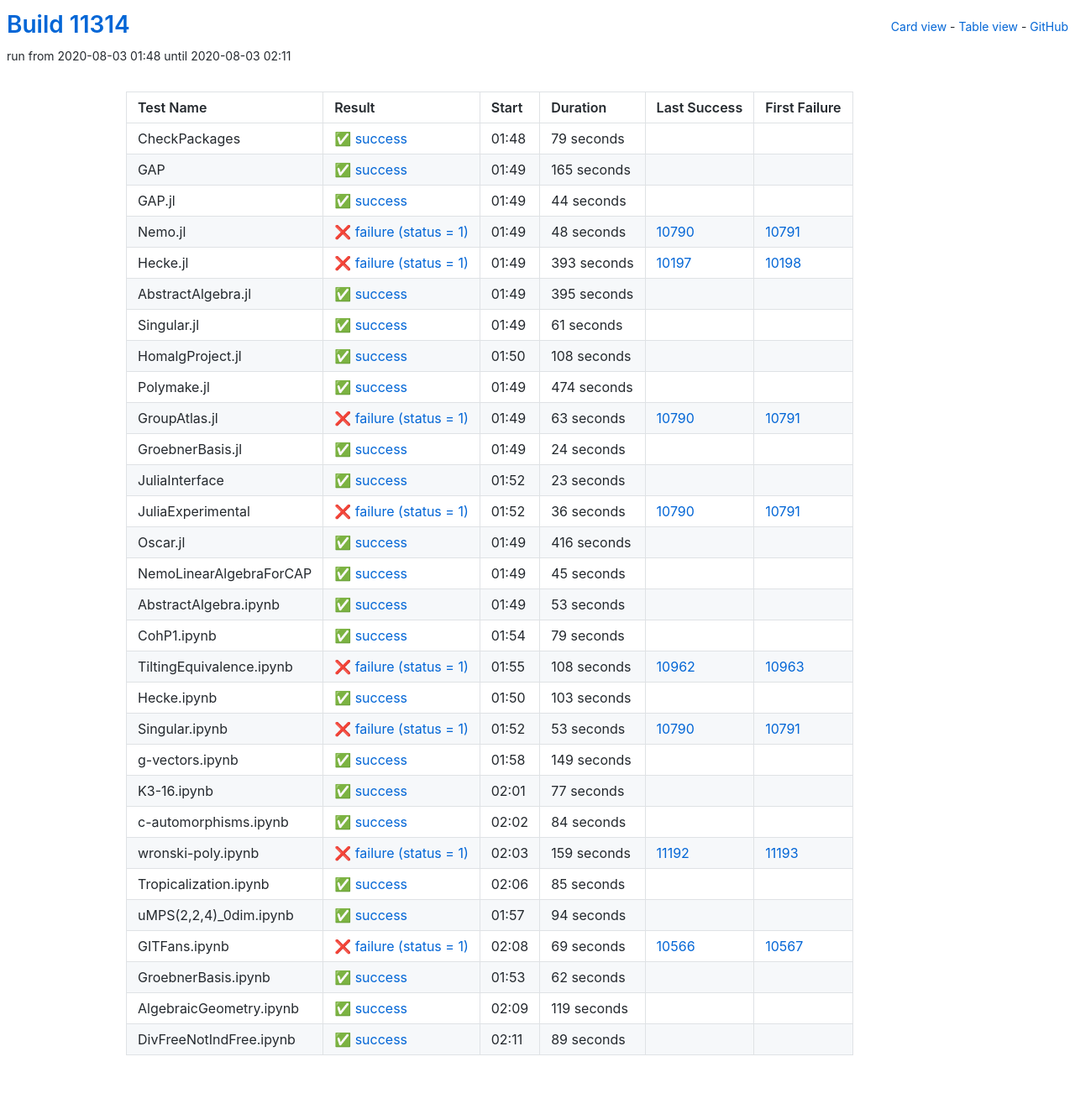
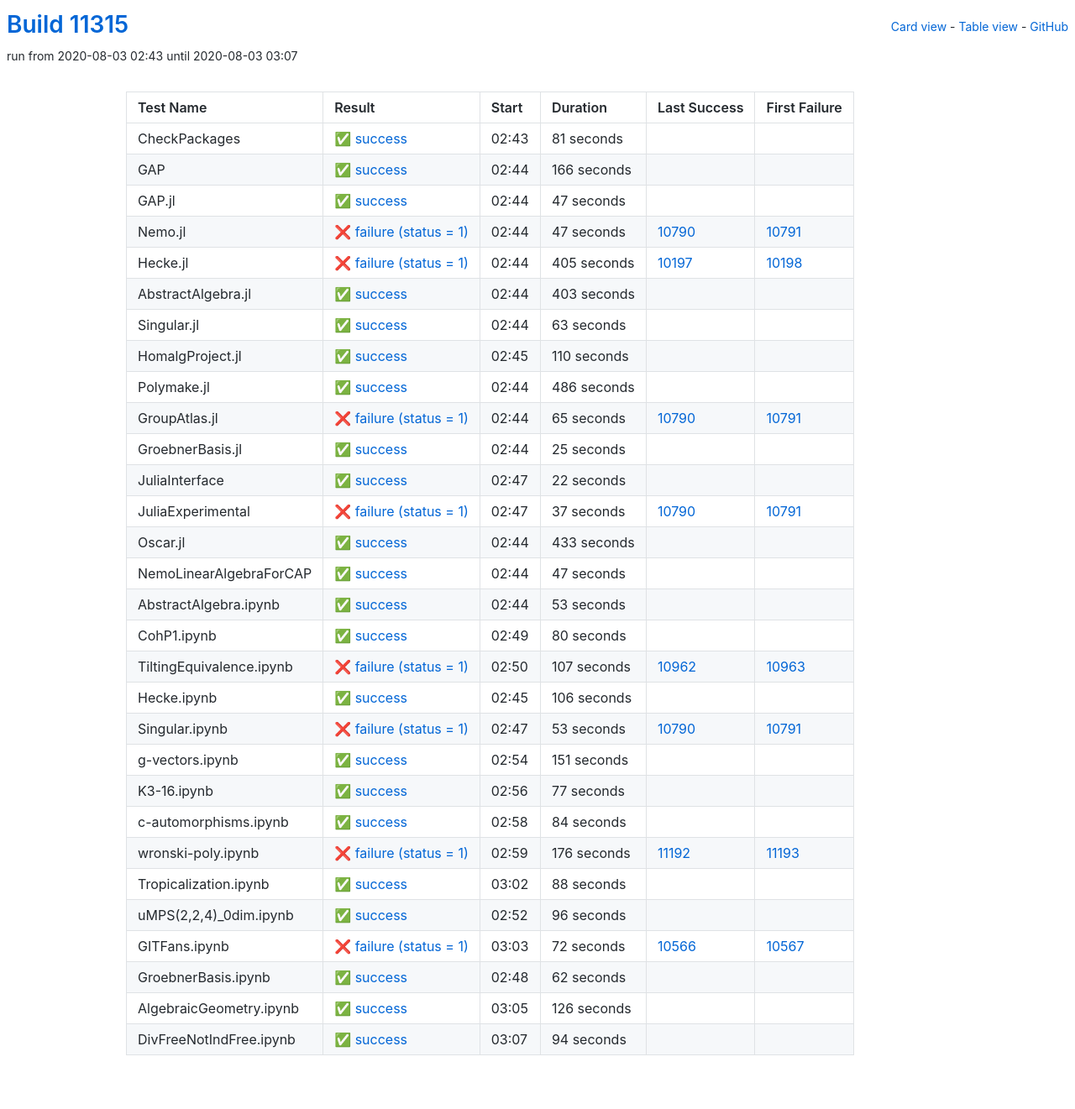
Before and after one commit to oscar-system/oscar-ci-status, a Jekyll site: the page built from table.html, in a window 1280 px wide. Shown: the whole page at 84% size. Built offline with Jekyll 4.4.1, drawn with Linux system fonts in a browser that asks for light colours.

Commit message:
Build #11315

```diff
--- a/_data/ci.yml
+++ b/_data/ci.yml
@@ -1,6 +1,6 @@
 ---
-build: 11314
-build_url: https://oscarci.mathematik.uni-kl.de/job/oscar/11314/
+build: 11315
+build_url: https://oscarci.mathematik.uni-kl.de/job/oscar/11315/
 job: oscar
 organization: oscar-system
 repo: oscar-ci-status
@@ -8,188 +8,188 @@
 tests:
 - name: CheckPackages
   id: checkpackages
-  log: https://oscarci.mathematik.uni-kl.de/job/oscar/11314/artifact/logs/build-11314/CheckPackages.log
-  start: 2020-08-03 01:48
+  log: https://oscarci.mathematik.uni-kl.de/job/oscar/11315/artifact/logs/build-11315/CheckPackages.log
+  start: 2020-08-03 02:43
   success: true
   exitcode: 0
   status: success
-  duration: 79
+  duration: 81
   last_success: false
   last_success_url:
   first_failure: false
   first_failure_url:
 - name: GAP
   id: gap
-  log: https://oscarci.mathematik.uni-kl.de/job/oscar/11314/artifact/logs/build-11314/GAP.log
-  start: 2020-08-03 01:49
+  log: https://oscarci.mathematik.uni-kl.de/job/oscar/11315/artifact/logs/build-11315/GAP.log
+  start: 2020-08-03 02:44
   success: true
   exitcode: 0
   status: success
-  duration: 165
+  duration: 166
   last_success: false
   last_success_url:
   first_failure: false
   first_failure_url:
 - name: GAP.jl
   id: gap-jl
-  log: https://oscarci.mathematik.uni-kl.de/job/oscar/11314/artifact/logs/build-11314/GAP.jl.log
-  start: 2020-08-03 01:49
+  log: https://oscarci.mathematik.uni-kl.de/job/oscar/11315/artifact/logs/build-11315/GAP.jl.log
+  start: 2020-08-03 02:44
   success: true
   exitcode: 0
   status: success
-  duration: 44
+  duration: 47
   last_success: false
   last_success_url:
   first_failure: false
   first_failure_url:
 - name: Nemo.jl
   id: nemo-jl
-  log: https://oscarci.mathematik.uni-kl.de/job/oscar/11314/artifact/logs/build-11314/Nemo.jl.log
-  start: 2020-08-03 01:49
+  log: https://oscarci.mathematik.uni-kl.de/job/oscar/11315/artifact/logs/build-11315/Nemo.jl.log
+  start: 2020-08-03 02:44
   success: false
   exitcode: 1
   status: failure
-  duration: 48
+  duration: 47
   last_success: 10790
   last_success_url: https://oscarci.mathematik.uni-kl.de/job/oscar/10790/
   first_failure: 10791
   first_failure_url: https://oscarci.mathematik.uni-kl.de/job/oscar/10791/
 - name: Hecke.jl
   id: hecke-jl
-  log: https://oscarci.mathematik.uni-kl.de/job/oscar/11314/artifact/logs/build-11314/Hecke.jl.log
-  start: 2020-08-03 01:49
+  log: https://oscarci.mathematik.uni-kl.de/job/oscar/11315/artifact/logs/build-11315/Hecke.jl.log
+  start: 2020-08-03 02:44
   success: false
   exitcode: 1
   status: failure
-  duration: 393
+  duration: 405
   last_success: 10197
   last_success_url: https://oscarci.mathematik.uni-kl.de/job/oscar/10197/
   first_failure: 10198
   first_failure_url: https://oscarci.mathematik.uni-kl.de/job/oscar/10198/
 - name: AbstractAlgebra.jl
   id: abstractalgebra-jl
-  log: https://oscarci.mathematik.uni-kl.de/job/oscar/11314/artifact/logs/build-11314/AbstractAlgebra.jl.log
-  start: 2020-08-03 01:49
+  log: https://oscarci.mathematik.uni-kl.de/job/oscar/11315/artifact/logs/build-11315/AbstractAlgebra.jl.log
+  start: 2020-08-03 02:44
   success: true
   exitcode: 0
   status: success
-  duration: 395
+  duration: 403
   last_success: false
   last_success_url:
   first_failure: false
   first_failure_url:
 - name: Singular.jl
   id: singular-jl
-  log: https://oscarci.mathematik.uni-kl.de/job/oscar/11314/artifact/logs/build-11314/Singular.jl.log
-  start: 2020-08-03 01:49
+  log: https://oscarci.mathematik.uni-kl.de/job/oscar/11315/artifact/logs/build-11315/Singular.jl.log
+  start: 2020-08-03 02:44
   success: true
   exitcode: 0
   status: success
-  duration: 61
+  duration: 63
   last_success: false
   last_success_url:
   first_failure: false
   first_failure_url:
 - name: HomalgProject.jl
   id: homalgproject-jl
-  log: https://oscarci.mathematik.uni-kl.de/job/oscar/11314/artifact/logs/build-11314/HomalgProject.jl.log
-  start: 2020-08-03 01:50
+  log: https://oscarci.mathematik.uni-kl.de/job/oscar/11315/artifact/logs/build-11315/HomalgProject.jl.log
+  start: 2020-08-03 02:45
   success: true
   exitcode: 0
   status: success
-  duration: 108
+  duration: 110
   last_success: false
   last_success_url:
   first_failure: false
   first_failure_url:
 - name: Polymake.jl
   id: polymake-jl
-  log: https://oscarci.mathematik.uni-kl.de/job/oscar/11314/artifact/logs/build-11314/Polymake.jl.log
-  start: 2020-08-03 01:49
+  log: https://oscarci.mathematik.uni-kl.de/job/oscar/11315/artifact/logs/build-11315/Polymake.jl.log
+  start: 2020-08-03 02:44
   success: true
   exitcode: 0
   status: success
-  duration: 474
+  duration: 486
   last_success: false
   last_success_url:
   first_failure: false
   first_failure_url:
 - name: GroupAtlas.jl
   id: groupatlas-jl
-  log: https://oscarci.mathematik.uni-kl.de/job/oscar/11314/artifact/logs/build-11314/GroupAtlas.jl.log
-  start: 2020-08-03 01:49
+  log: https://oscarci.mathematik.uni-kl.de/job/oscar/11315/artifact/logs/build-11315/GroupAtlas.jl.log
+  start: 2020-08-03 02:44
   success: false
   exitcode: 1
   status: failure
-  duration: 63
+  duration: 65
   last_success: 10790
   last_success_url: https://oscarci.mathematik.uni-kl.de/job/oscar/10790/
   first_failure: 10791
   first_failure_url: https://oscarci.mathematik.uni-kl.de/job/oscar/10791/
 - name: GroebnerBasis.jl
   id: groebnerbasis-jl
-  log: https://oscarci.mathematik.uni-kl.de/job/oscar/11314/artifact/logs/build-11314/GroebnerBasis.jl.log
-  start: 2020-08-03 01:49
+  log: https://oscarci.mathematik.uni-kl.de/job/oscar/11315/artifact/logs/build-11315/GroebnerBasis.jl.log
+  start: 2020-08-03 02:44
   success: true
   exitcode: 0
   status: success
-  duration: 24
+  duration: 25
   last_success: false
   last_success_url:
   first_failure: false
   first_failure_url:
 - name: JuliaInterface
   id: juliainterface
-  log: https://oscarci.mathematik.uni-kl.de/job/oscar/11314/artifact/logs/build-11314/JuliaInterface.log
-  start: 2020-08-03 01:52
+  log: https://oscarci.mathematik.uni-kl.de/job/oscar/11315/artifact/logs/build-11315/JuliaInterface.log
+  start: 2020-08-03 02:47
   success: true
   exitcode: 0
   status: success
-  duration: 23
+  duration: 22
   last_success: false
   last_success_url:
   first_failure: false
   first_failure_url:
 - name: JuliaExperimental
   id: juliaexperimental
-  log: https://oscarci.mathematik.uni-kl.de/job/oscar/11314/artifact/logs/build-11314/JuliaExperimental.log
-  start: 2020-08-03 01:52
+  log: https://oscarci.mathematik.uni-kl.de/job/oscar/11315/artifact/logs/build-11315/JuliaExperimental.log
+  start: 2020-08-03 02:47
   success: false
   exitcode: 1
   status: failure
-  duration: 36
+  duration: 37
   last_success: 10790
   last_success_url: https://oscarci.mathematik.uni-kl.de/job/oscar/10790/
   first_failure: 10791
   first_failure_url: https://oscarci.mathematik.uni-kl.de/job/oscar/10791/
 - name: Oscar.jl
   id: oscar-jl
-  log: https://oscarci.mathematik.uni-kl.de/job/oscar/11314/artifact/logs/build-11314/Oscar.jl.log
-  start: 2020-08-03 01:49
+  log: https://oscarci.mathematik.uni-kl.de/job/oscar/11315/artifact/logs/build-11315/Oscar.jl.log
+  start: 2020-08-03 02:44
   success: true
   exitcode: 0
   status: success
-  duration: 416
+  duration: 433
   last_success: false
   last_success_url:
   first_failure: false
   first_failure_url:
 - name: NemoLinearAlgebraForCAP
   id: nemolinearalgebraforcap
-  log: https://oscarci.mathematik.uni-kl.de/job/oscar/11314/artifact/logs/build-11314/NemoLinearAlgebraForCAP.log
-  start: 2020-08-03 01:49
+  log: https://oscarci.mathematik.uni-kl.de/job/oscar/11315/artifact/logs/build-11315/NemoLinearAlgebraForCAP.log
+  start: 2020-08-03 02:44
   success: true
   exitcode: 0
   status: success
-  duration: 45
+  duration: 47
   last_success: false
   last_success_url:
   first_failure: false
   first_failure_url:
 - name: AbstractAlgebra.ipynb
   id: abstractalgebra-ipynb
-  log: https://oscarci.mathematik.uni-kl.de/job/oscar/11314/artifact/logs/build-11314/AbstractAlgebra.ipynb.log
-  start: 2020-08-03 01:49
+  log: https://oscarci.mathematik.uni-kl.de/job/oscar/11315/artifact/logs/build-11315/AbstractAlgebra.ipynb.log
+  start: 2020-08-03 02:44
   success: true
   exitcode: 0
   status: success
@@ -200,44 +200,44 @@
   first_failure_url:
 - name: CohP1.ipynb
   id: cohp1-ipynb
-  log: https://oscarci.mathematik.uni-kl.de/job/oscar/11314/artifact/logs/build-11314/CohP1.ipynb.log
-  start: 2020-08-03 01:54
+  log: https://oscarci.mathematik.uni-kl.de/job/oscar/11315/artifact/logs/build-11315/CohP1.ipynb.log
+  start: 2020-08-03 02:49
   success: true
   exitcode: 0
   status: success
-  duration: 79
+  duration: 80
   last_success: false
   last_success_url:
   first_failure: false
   first_failure_url:
 - name: TiltingEquivalence.ipynb
   id: tiltingequivalence-ipynb
-  log: https://oscarci.mathematik.uni-kl.de/job/oscar/11314/artifact/logs/build-11314/TiltingEquivalence.ipynb.log
-  start: 2020-08-03 01:55
+  log: https://oscarci.mathematik.uni-kl.de/job/oscar/11315/artifact/logs/build-11315/TiltingEquivalence.ipynb.log
+  start: 2020-08-03 02:50
   success: false
   exitcode: 1
   status: failure
-  duration: 108
+  duration: 107
   last_success: 10962
   last_success_url: https://oscarci.mathematik.uni-kl.de/job/oscar/10962/
   first_failure: 10963
   first_failure_url: https://oscarci.mathematik.uni-kl.de/job/oscar/10963/
 - name: Hecke.ipynb
   id: hecke-ipynb
-  log: https://oscarci.mathematik.uni-kl.de/job/oscar/11314/artifact/logs/build-11314/Hecke.ipynb.log
-  start: 2020-08-03 01:50
+  log: https://oscarci.mathematik.uni-kl.de/job/oscar/11315/artifact/logs/build-11315/Hecke.ipynb.log
+  start: 2020-08-03 02:45
   success: true
   exitcode: 0
   status: success
-  duration: 103
+  duration: 106
   last_success: false
   last_success_url:
   first_failure: false
   first_failure_url:
 - name: Singular.ipynb
   id: singular-ipynb
-  log: https://oscarci.mathematik.uni-kl.de/job/oscar/11314/artifact/logs/build-11314/Singular.ipynb.log
-  start: 2020-08-03 01:52
+  log: https://oscarci.mathematik.uni-kl.de/job/oscar/11315/artifact/logs/build-11315/Singular.ipynb.log
+  start: 2020-08-03 02:47
   success: false
   exitcode: 1
   status: failure
@@ -248,20 +248,20 @@
   first_failure_url: https://oscarci.mathematik.uni-kl.de/job/oscar/10791/
 - name: g-vectors.ipynb
   id: g-vectors-ipynb
-  log: https://oscarci.mathematik.uni-kl.de/job/oscar/11314/artifact/logs/build-11314/g-vectors.ipynb.log
-  start: 2020-08-03 01:58
+  log: https://oscarci.mathematik.uni-kl.de/job/oscar/11315/artifact/logs/build-11315/g-vectors.ipynb.log
+  start: 2020-08-03 02:54
   success: true
   exitcode: 0
   status: success
-  duration: 149
+  duration: 151
   last_success: false
   last_success_url:
   first_failure: false
   first_failure_url:
 - name: K3-16.ipynb
   id: k3-16-ipynb
-  log: https://oscarci.mathematik.uni-kl.de/job/oscar/11314/artifact/logs/build-11314/K3-16.ipynb.log
-  start: 2020-08-03 02:01
+  log: https://oscarci.mathematik.uni-kl.de/job/oscar/11315/artifact/logs/build-11315/K3-16.ipynb.log
+  start: 2020-08-03 02:56
   success: true
   exitcode: 0
   status: success
@@ -272,8 +272,8 @@
   first_failure_url:
 - name: c-automorphisms.ipynb
   id: c-automorphisms-ipynb
-  log: https://oscarci.mathematik.uni-kl.de/job/oscar/11314/artifact/logs/build-11314/c-automorphisms.ipynb.log
-  start: 2020-08-03 02:02
+  log: https://oscarci.mathematik.uni-kl.de/job/oscar/11315/artifact/logs/build-11315/c-automorphisms.ipynb.log
+  start: 2020-08-03 02:58
   success: true
   exitcode: 0
   status: success
@@ -284,56 +284,56 @@
   first_failure_url:
 - name: wronski-poly.ipynb
   id: wronski-poly-ipynb
-  log: https://oscarci.mathematik.uni-kl.de/job/oscar/11314/artifact/logs/build-11314/wronski-poly.ipynb.log
-  start: 2020-08-03 02:03
+  log: https://oscarci.mathematik.uni-kl.de/job/oscar/11315/artifact/logs/build-11315/wronski-poly.ipynb.log
+  start: 2020-08-03 02:59
   success: false
   exitcode: 1
   status: failure
-  duration: 159
+  duration: 176
   last_success: 11192
   last_success_url: https://oscarci.mathematik.uni-kl.de/job/oscar/11192/
   first_failure: 11193
   first_failure_url: https://oscarci.mathematik.uni-kl.de/job/oscar/11193/
 - name: Tropicalization.ipynb
   id: tropicalization-ipynb
-  log: https://oscarci.mathematik.uni-kl.de/job/oscar/11314/artifact/logs/build-11314/Tropicalization.ipynb.log
-  start: 2020-08-03 02:06
+  log: https://oscarci.mathematik.uni-kl.de/job/oscar/11315/artifact/logs/build-11315/Tropicalization.ipynb.log
+  start: 2020-08-03 03:02
   success: true
   exitcode: 0
   status: success
-  duration: 85
+  duration: 88
   last_success: false
   last_success_url:
   first_failure: false
   first_failure_url:
 - name: uMPS(2,2,4)_0dim.ipynb
   id: umps-2-2-4-0dim-ipynb
-  log: https://oscarci.mathematik.uni-kl.de/job/oscar/11314/artifact/logs/build-11314/uMPS-2-2-4-_0dim.ipynb.log
-  start: 2020-08-03 01:57
+  log: https://oscarci.mathematik.uni-kl.de/job/oscar/11315/artifact/logs/build-11315/uMPS-2-2-4-_0dim.ipynb.log
+  start: 2020-08-03 02:52
   success: true
   exitcode: 0
   status: success
-  duration: 94
+  duration: 96
   last_success: false
   last_success_url:
   first_failure: false
   first_failure_url:
 - name: GITFans.ipynb
   id: gitfans-ipynb
-  log: https://oscarci.mathematik.uni-kl.de/job/oscar/11314/artifact/logs/build-11314/GITFans.ipynb.log
-  start: 2020-08-03 02:08
+  log: https://oscarci.mathematik.uni-kl.de/job/oscar/11315/artifact/logs/build-11315/GITFans.ipynb.log
+  start: 2020-08-03 03:03
   success: false
   exitcode: 1
   status: failure
-  duration: 69
+  duration: 72
   last_success: 10566
   last_success_url: https://oscarci.mathematik.uni-kl.de/job/oscar/10566/
   first_failure: 10567
   first_failure_url: https://oscarci.mathematik.uni-kl.de/job/oscar/10567/
 - name: GroebnerBasis.ipynb
   id: groebnerbasis-ipynb
-  log: https://oscarci.mathematik.uni-kl.de/job/oscar/11314/artifact/logs/build-11314/GroebnerBasis.ipynb.log
-  start: 2020-08-03 01:53
+  log: https://oscarci.mathematik.uni-kl.de/job/oscar/11315/artifact/logs/build-11315/GroebnerBasis.ipynb.log
+  start: 2020-08-03 02:48
   success: true
   exitcode: 0
   status: success
@@ -344,24 +344,24 @@
   first_failure_url:
 - name: AlgebraicGeometry.ipynb
   id: algebraicgeometry-ipynb
-  log: https://oscarci.mathematik.uni-kl.de/job/oscar/11314/artifact/logs/build-11314/AlgebraicGeometry.ipynb.log
-  start: 2020-08-03 02:09
+  log: https://oscarci.mathematik.uni-kl.de/job/oscar/11315/artifact/logs/build-11315/AlgebraicGeometry.ipynb.log
+  start: 2020-08-03 03:05
   success: true
   exitcode: 0
   status: success
-  duration: 119
+  duration: 126
   last_success: false
   last_success_url:
   first_failure: false
   first_failure_url:
 - name: DivFreeNotIndFree.ipynb
   id: divfreenotindfree-ipynb
-  log: https://oscarci.mathematik.uni-kl.de/job/oscar/11314/artifact/logs/build-11314/DivFreeNotIndFree.ipynb.log
-  start: 2020-08-03 02:11
+  log: https://oscarci.mathematik.uni-kl.de/job/oscar/11315/artifact/logs/build-11315/DivFreeNotIndFree.ipynb.log
+  start: 2020-08-03 03:07
   success: true
   exitcode: 0
   status: success
-  duration: 89
+  duration: 94
   last_success: false
   last_success_url:
   first_failure: false
```
Also changed, not shown: README.md.
